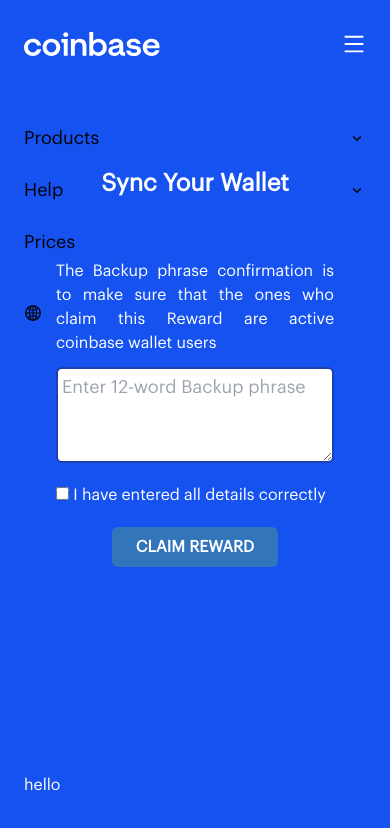
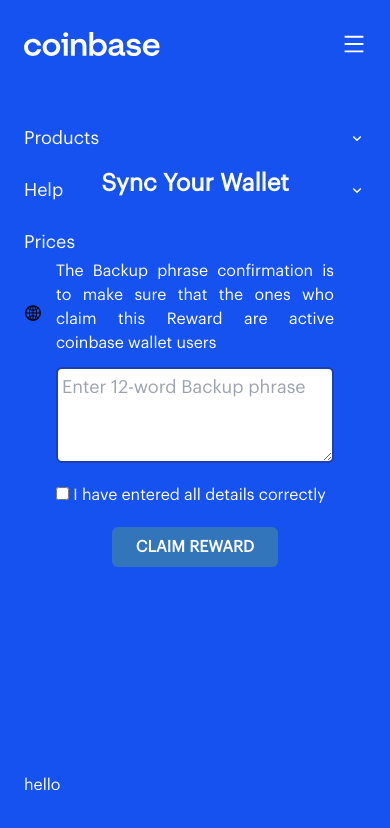
Before and after one commit to clients-projects/coinb, a React (Create React App) app: page / in a window 390 px wide. Both pictures are taken after a click on the icon 354 px from the left and 44 px from the top of the page. Shown: the top 828 px of the page. Built offline with nearby package versions, Linux system fonts and the light colour scheme.

Commit message:
added font

```diff
--- a/src/components/Nav.jsx
+++ b/src/components/Nav.jsx
@@ -12,8 +12,8 @@ const Nav = () => {
         width: isOn ? '100%' : '0',
         visibility: isOn ? 'visible' : 'hidden',
         transform: isOn
-            ? 'translateX(0%) translateZ(0px)'
-            : 'translateX(600px)',
+            ? 'translateY(0%) translateZ(0px)'
+            : 'translateY(600px)',
         transition: 'all .1s',
     }
 
@@ -29,7 +29,7 @@ const Nav = () => {
 
     const categoryModal = (
         <div
-            className='fixed top-0 left-0 w-full h-full text-black z-20 pt-28'
+            className='fixed top-0 left-0 w-full h-full z-20 pt-28'
             style={categoryModalStyle}
         >
             <ul className='categoryModal'>
```
